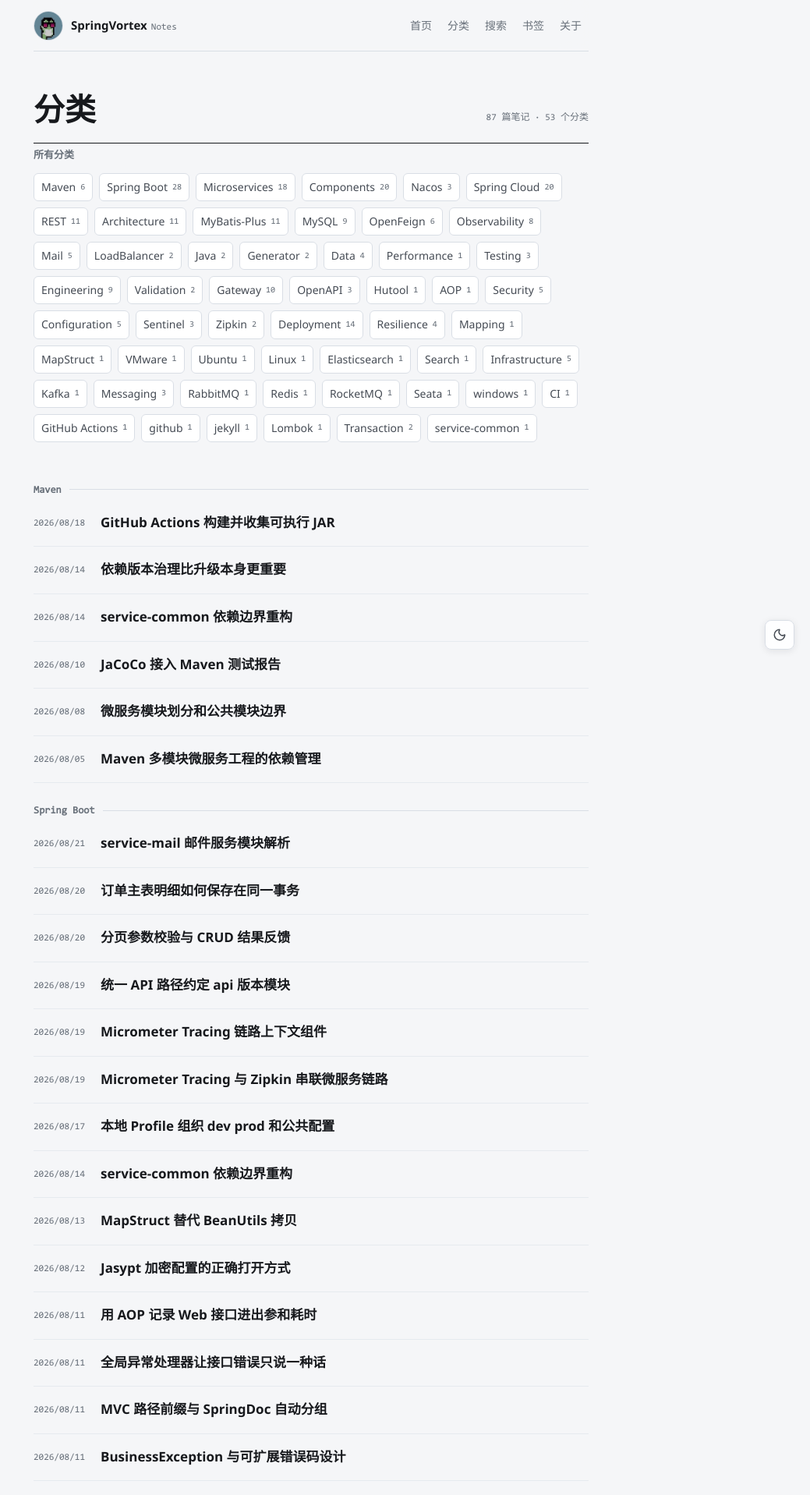
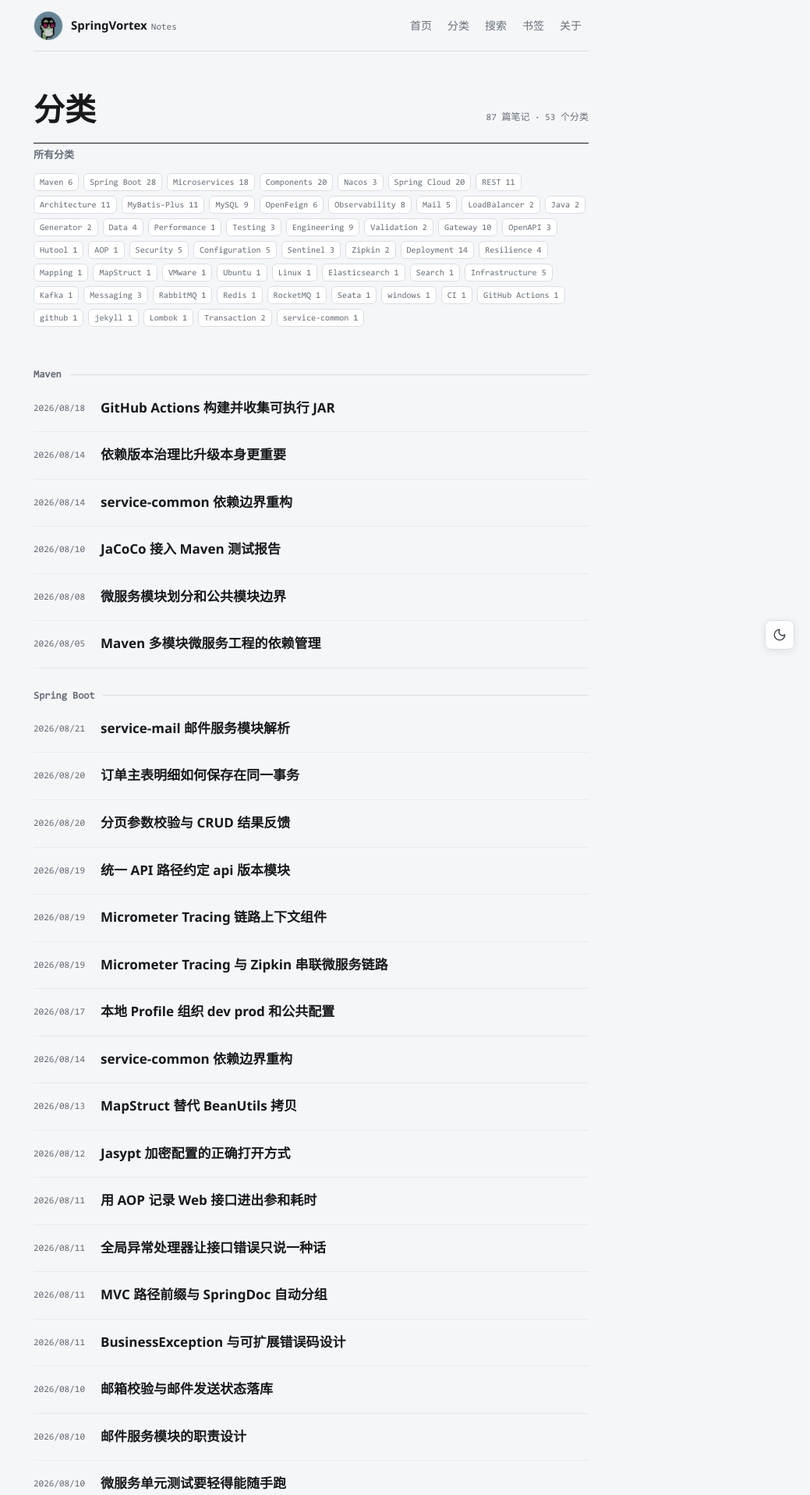
Before and after one commit to springvortex/springvortex.github.io, a Jekyll site: the page built from pages/categories.html, in a window 1280 px wide. Shown: the top 1917 px of the page at 78% size, without its empty margins (241-1280 px from the left). Built offline with Jekyll 4.4.1, drawn with Linux system fonts in a browser that asks for light colours.

Commit message:
style(category): 调整分类列表样式
- 将分类项间距从8px调整为6px
- 修改分类链接内边距为2px 7px
- 移除分类链接最小高度限制
- 移除悬停时的上移变换效果
- 调整标签字体大小和行高设置
- 统一标签颜色、字体和尺寸继承父元素样式

```diff
--- a/static/css/page.css
+++ b/static/css/page.css
@@ -146,34 +146,34 @@
 .list-category div {
   display: flex;
   flex-wrap: wrap;
-  gap: 8px;
+  gap: 6px;
 }
 
 .list-category div a {
   display: inline-flex;
   align-items: center;
   gap: 6px;
-  min-height: 32px;
-  padding: 5px 9px;
+  padding: 2px 7px;
   border: 1px solid var(--hairline);
   border-radius: var(--radius-small);
   background: var(--surface);
-  color: var(--text-soft);
-  font-size: 14px;
-  transition: border-color 180ms ease, color 180ms ease, transform 180ms var(--ease-out);
+  color: var(--text-muted);
+  font-family: var(--font-mono);
+  font-size: 11px;
+  line-height: 1.55;
+  transition: border-color 180ms ease, color 180ms ease;
 }
 
 .list-category div a span {
-  color: var(--text-muted);
-  font-family: var(--font-mono);
-  font-size: 11px;
+  color: inherit;
+  font-family: inherit;
+  font-size: inherit;
 }
 
 .list-category div a:hover,
 .list-category div a:focus-visible {
   border-color: var(--accent-border);
   color: var(--accent);
-  transform: translateY(-1px);
 }
 
 .page-categories .list-post > h2 {
```
